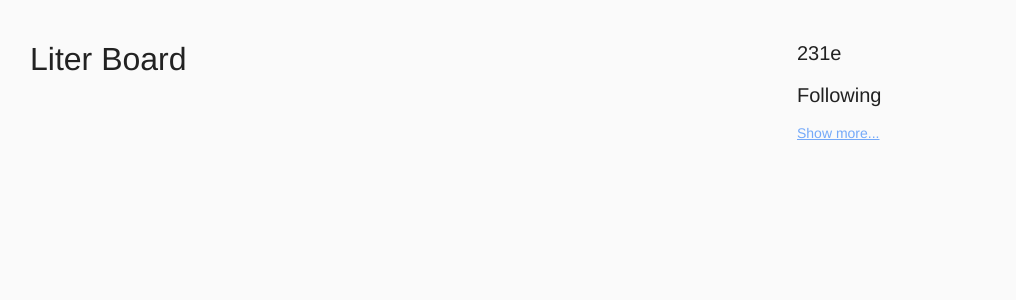
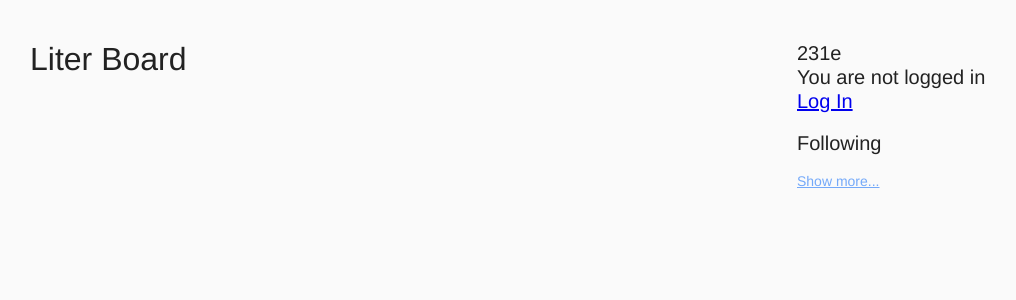
Before and after one commit to Kyparos/liter_board, a Django app: page /board/6/ in a window 1280 px wide. Shown: the top 300 px of the page, without its empty margins (120-1136 px from the left). Run offline with Django 4.2, Linux system fonts and the light colour scheme; data comes from the database, SQL or seed files in the repository; both versions use the stored data as it was after the commit.

Commit message:
login reg

```diff
--- a/board/templates/board/posts.html
+++ b/board/templates/board/posts.html
@@ -82,7 +82,14 @@
     <div class="acc_ui">
         <div class="user_name">
             {{ user.username }}
+            {% if current_user.is_authenticated %}
+                <p><a href="{% url 'logout' %}">Log Out</a></p>
+            {% else %}
+                <p>You are not logged in</p>
+                <a href="{% url 'login' %}">Log In</a>
+            {% endif %}
         </div>
+
         <div class="user_followings_header">
             Following
         </div>
--- a/board/templates/board/register.html
+++ b/board/templates/board/register.html
@@ -15,5 +15,5 @@
 		{{ register_form|crispy }}
 		<button class="btn btn-primary" type="submit">Register</button>
 	</form>
-	<p class="text-center">If you already have an account, <a href="/login">login</a> instead.</p>
+	<p class="text-center">If you already have an account, <a href="../login">login</a> instead.</p>
 </div>
--- a/board/urls.py
+++ b/board/urls.py
@@ -7,5 +7,6 @@ urlpatterns = [
     path('', views.index, name='index'),
     path('<int:user_id>/', views.post_user, name='user_post'),
     path('register/', views.register_request, name='register'),
-    path("accounts/", include("django.contrib.auth.urls"))
+    path("accounts/", include("django.contrib.auth.urls")),
+    path("", include("django.contrib.auth.urls")),
 ]
--- a/board/views.py
+++ b/board/views.py
@@ -7,9 +7,14 @@ from django.contrib.auth import login
 from django.contrib import messages
 
 
+
+
 def index(request):
-    return render(request, 'board/index.html')
-
+    user = request.user
+    id = user.id
+    if not user.is_authenticated:
+        return redirect("login/")
+    return redirect( str(id) + '/', user_id=request.user.id)
 
 def posts(request, user_id):
     return render(request, 'board/posts.html', {'user': user_id})
--- a/liter_board/settings.py
+++ b/liter_board/settings.py
@@ -70,8 +70,8 @@ TEMPLATES = [
 ]
 
 WSGI_APPLICATION = 'liter_board.wsgi.application'
-LOGOUT_REDIRECT_URL = "/"  # redirect to home page after logout
-LOGIN_REDIRECT_URL = "/"  # redirect to home page after login
+LOGOUT_REDIRECT_URL = "/board"  # redirect to home page after logout
+LOGIN_REDIRECT_URL = "/board"  # redirect to home page after login
 # Database
 # https://docs.djangoproject.com/en/4.0/ref/settings/#databases
 
--- a/templates/registration/login.html
+++ b/templates/registration/login.html
@@ -7,6 +7,6 @@
 <form method="post">
   {% csrf_token %}
   {{ form.as_p }}
-  <button type="submit">Log In</button>
+  <button type="submit">Log In</button>  <a href="../register/">Register</a>
 </form>
 {% endblock %}
```
Also changed, not shown: db.sqlite3.
